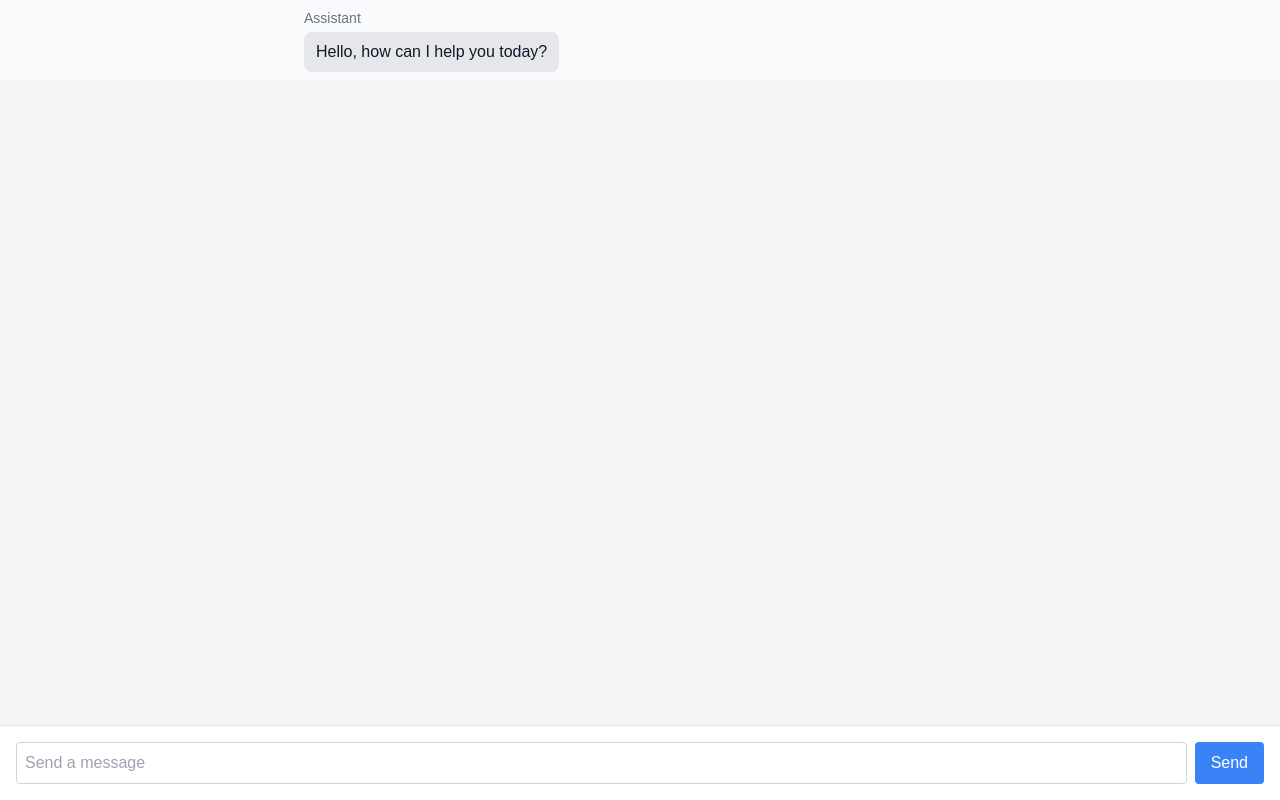
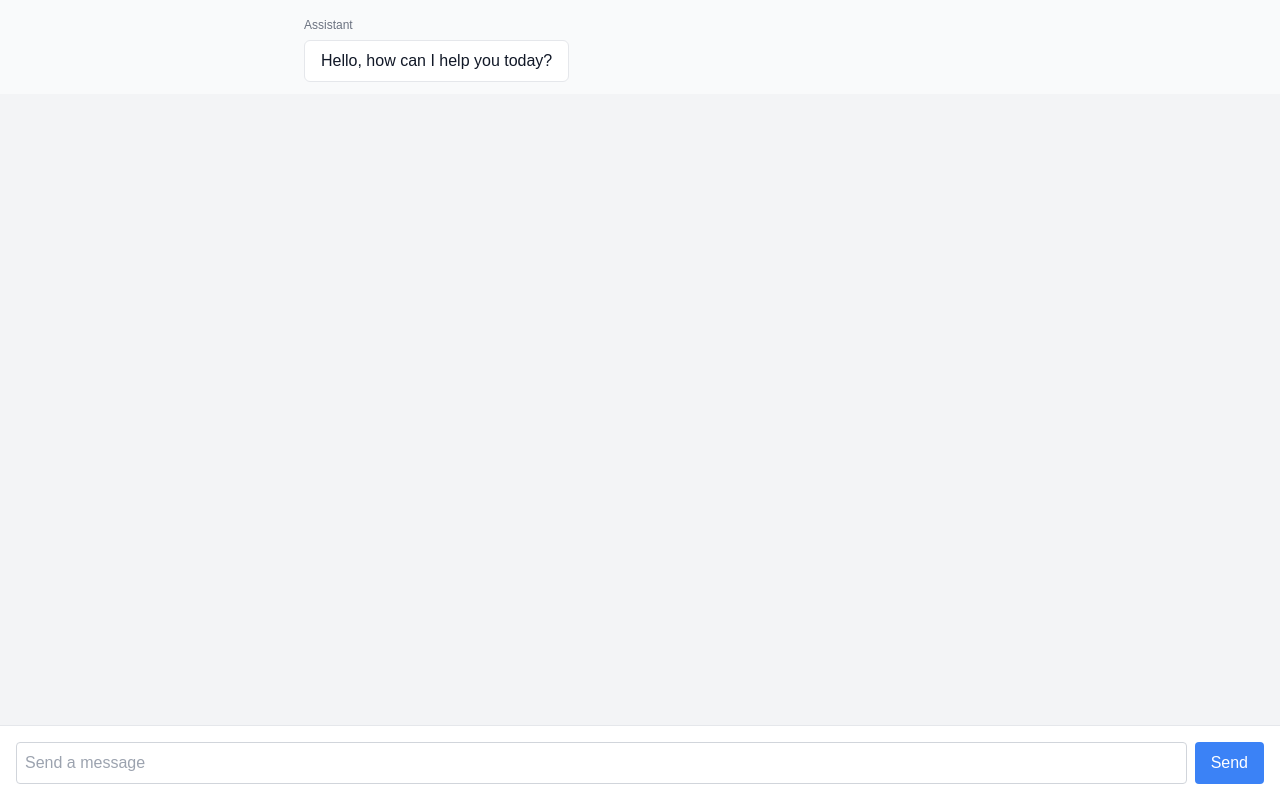
Before and after one commit to march-dave/react-next-anycase, a Next.js app: page /chat in a window 1280 px wide. Built offline with nearby package versions, Linux system fonts and the light colour scheme.

Commit message:
Improve ChatGPT UI message bubble styling

```diff
--- a/components/ChatBubble.js
+++ b/components/ChatBubble.js
@@ -6,21 +6,25 @@ export default function ChatBubble({ message }) {
   return (
     <div className={isUser ? 'bg-white' : 'bg-gray-50'}>
       <div
-        className={`max-w-2xl mx-auto py-2 flex flex-col ${
-          isUser ? 'items-end' : 'items-start'
+        className={`max-w-2xl mx-auto py-3 flex ${
+          isUser ? 'justify-end' : 'justify-start'
         }`}
       >
-        <span className="text-sm text-gray-500 mb-1">
+        <div className="space-y-1 max-w-full">
+          <span className="text-xs text-gray-500">
             {isUser ? 'You' : 'Assistant'}
           </span>
           <p
-          className={`rounded-lg px-3 py-2 whitespace-pre-wrap ${
-            isUser ? 'bg-blue-500 text-white' : 'bg-gray-200 text-gray-900'
+            className={`rounded-md px-4 py-2 border whitespace-pre-wrap ${
+              isUser
+                ? 'bg-gray-100 text-gray-900 border-gray-300'
+                : 'bg-white text-gray-900 border-gray-200'
             }`}
           >
             {message.text}
           </p>
         </div>
       </div>
+    </div>
   );
 }
```
Lines whose indentation alone changed are shown as unchanged.
